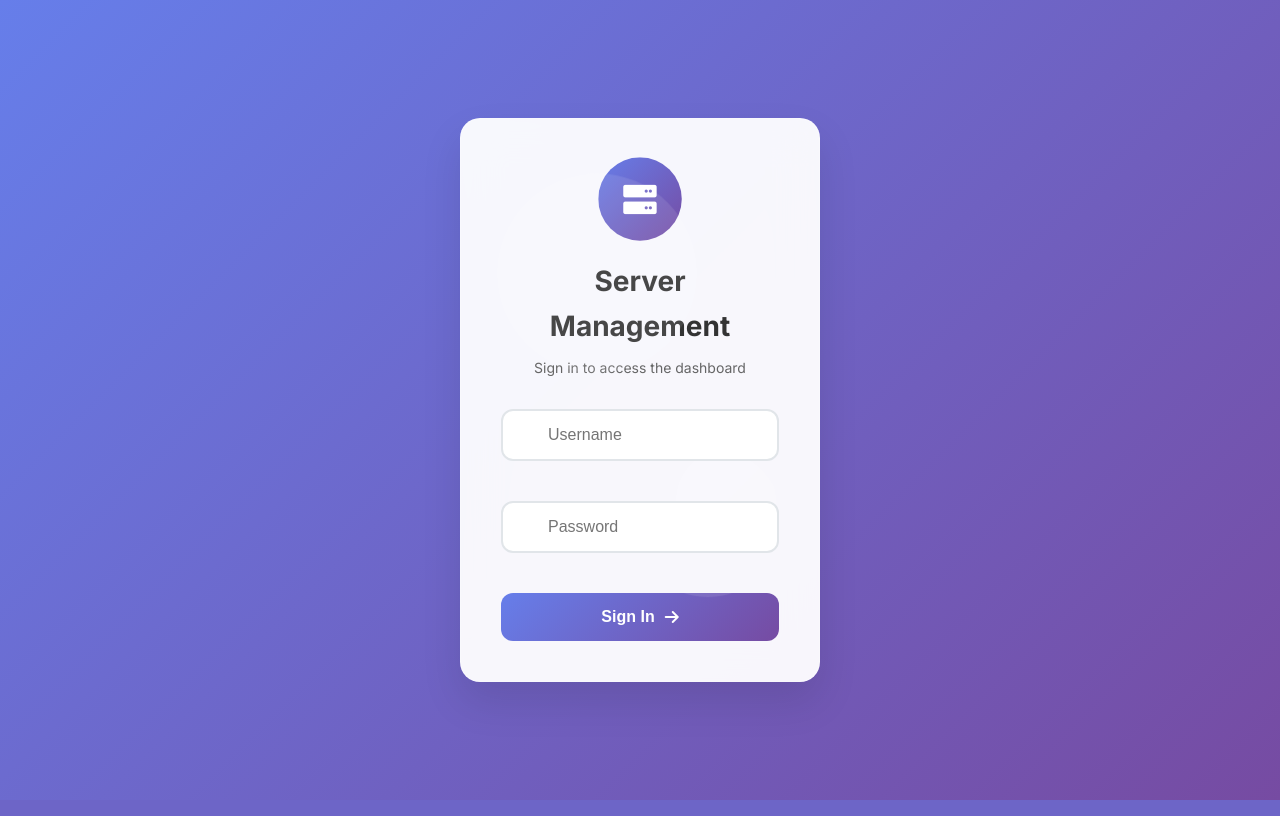
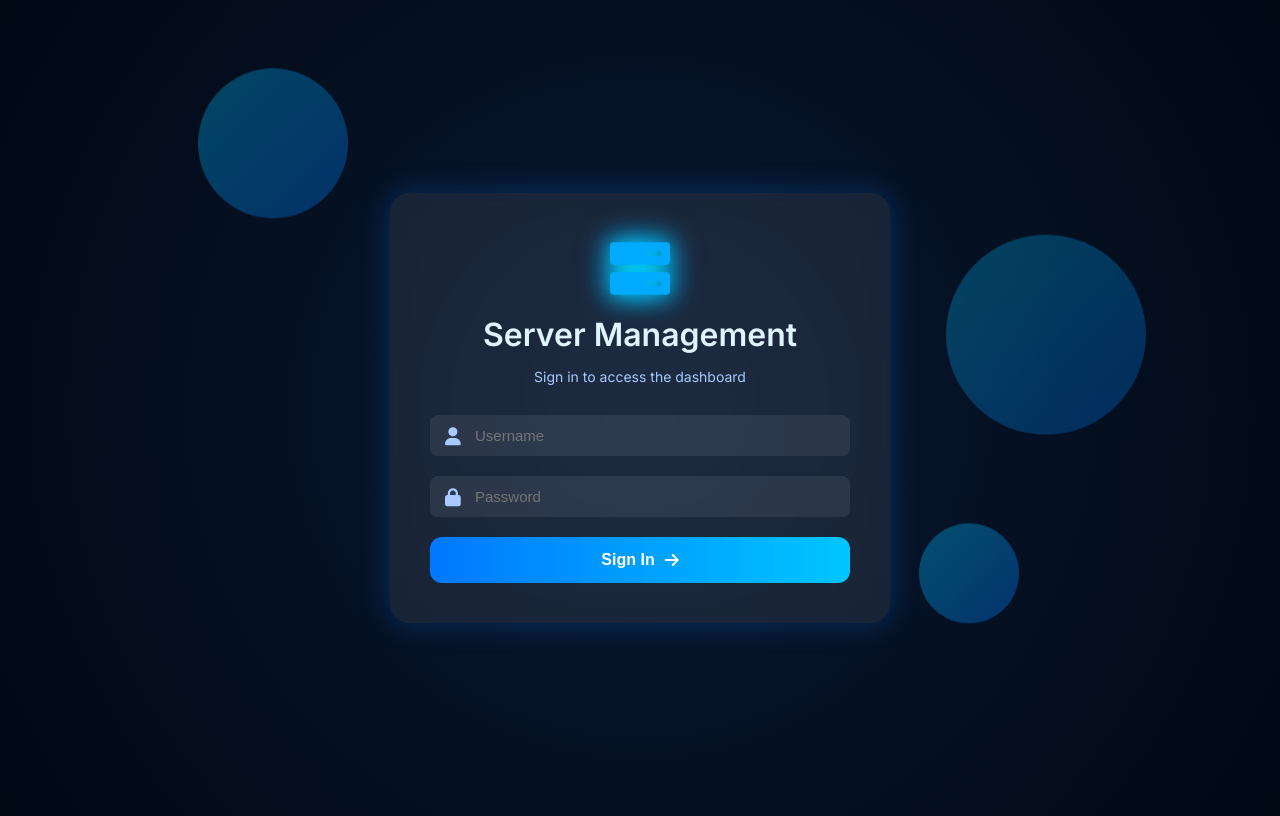
Before and after one commit to sharonkynu/ServerManagement, a Flask app: page /login in a window 1280 px wide. Run offline with Flask 3, Linux system fonts and the light colour scheme.

Commit message:
new_updates in login-page

```diff
--- a/app.py
+++ b/app.py
@@ -291,7 +291,7 @@ def dashboard():
     system_info = get_system_info()
     network_info = get_network_info()
 
-    return render_template('dashboard.html',
+    return render_template('system.html',
                          system_info=system_info,
                          network_info=network_info,
                          user=session['user'],
--- a/templates/login.html
+++ b/templates/login.html
@@ -6,15 +6,203 @@
   <title>Login - Server Management</title>
   <link href="https://cdnjs.cloudflare.com/ajax/libs/font-awesome/6.0.0/css/all.min.css" rel="stylesheet">
   <link href="https://fonts.googleapis.com/css2?family=Inter:wght@300;400;500;600;700&display=swap" rel="stylesheet">
-    <link rel="stylesheet" href="{{ url_for('static', filename='css/style.css') }}">
+
+  <style>
+    body.login-body {
+      font-family: 'Inter', sans-serif;
+      background: radial-gradient(circle at center, #0a1931, #000814);
+      height: 100vh;
+      display: flex;
+      align-items: center;
+      justify-content: center;
+      overflow: hidden;
+      position: relative;
+      color: #fff;
+    }
+
+    /* Floating Orbs Animation */
+    .orb {
+      position: absolute;
+      border-radius: 50%;
+      opacity: 0.2;
+      background: linear-gradient(135deg, #00c6ff, #0078ff);
+      animation: float 10s ease-in-out infinite;
+    }
+
+    .orb:nth-child(1) {
+      width: 150px;
+      height: 150px;
+      top: 10%;
+      left: 15%;
+      animation-delay: 0s;
+    }
+    .orb:nth-child(2) {
+      width: 100px;
+      height: 100px;
+      bottom: 20%;
+      right: 20%;
+      animation-delay: 2s;
+    }
+    .orb:nth-child(3) {
+      width: 200px;
+      height: 200px;
+      top: 30%;
+      right: 10%;
+      animation-delay: 4s;
+    }
+
+    @keyframes float {
+      0%, 100% { transform: translateY(0); opacity: 0.2; }
+      50% { transform: translateY(-25px); opacity: 0.35; }
+    }
+
+    .login-container {
+      position: relative;
+      width: 100%;
+      max-width: 420px;
+      background: rgba(255, 255, 255, 0.08);
+      backdrop-filter: blur(12px);
+      padding: 40px;
+      border-radius: 20px;
+      box-shadow: 0 0 30px rgba(0, 120, 255, 0.3);
+      z-index: 10;
+      animation: fadeInUp 1s ease;
+    }
+
+    @keyframes fadeInUp {
+      from { opacity: 0; transform: translateY(40px); }
+      to { opacity: 1; transform: translateY(0); }
+    }
+
+    .login-header {
+      text-align: center;
+      margin-bottom: 30px;
+    }
+
+    .login-icon {
+      font-size: 60px;
+      color: #00aaff;
+      text-shadow: 0 0 15px #00aaff;
+      animation: pulseGlow 2s infinite;
+    }
+
+    @keyframes pulseGlow {
+      0%, 100% { text-shadow: 0 0 10px #00aaff, 0 0 20px #0078ff; }
+      50% { text-shadow: 0 0 25px #00e6ff, 0 0 35px #009dff; }
+    }
+
+    .login-header h1 {
+      margin: 10px 0 5px;
+      font-weight: 600;
+      color: #e0f4ff;
+    }
+
+    .login-header p {
+      font-size: 14px;
+      color: #a9c9ff;
+    }
+
+    .input-group {
+      position: relative;
+      margin-bottom: 20px;
+    }
+
+    .input-group i.input-icon {
+      position: absolute;
+      top: 50%;
+      left: 15px;
+      transform: translateY(-50%);
+      color: #a9c9ff;
+      font-size: 18px;
+      transition: color 0.3s ease;
+    }
+
+.input-group input {
+  width: 100%;
+  padding: 12px 15px 12px 45px; /* same vertical padding as button */
+  border: none;
+  border-radius: 8px;            /* same curve as button */
+  font-size: 15px;
+  color: #fff;
+  outline: none;
+  background: rgba(255,255,255,0.08);
+  transition: all 0.3s ease;
+  box-sizing: border-box;
+}
+
+.input-group input:focus {
+  background: rgba(255,255,255,0.12);
+  box-shadow: 0 0 10px rgba(0,170,255,0.4);
+}
+
+
+    .input-group input:focus + i {
+      color: #00aaff;
+    }
+
+    .login-btn {
+      width: 100%;
+      background: linear-gradient(90deg, #0078ff, #00c6ff);
+      color: white;
+      border: none;
+      padding: 14px;
+      border-radius: 12px;
+      font-size: 16px;
+      cursor: pointer;
+      font-weight: 600;
+      transition: all 0.3s ease;
+      display: flex;
+      align-items: center;
+      justify-content: center;
+      gap: 10px;
+    }
+
+    .login-btn:hover {
+      background: linear-gradient(90deg, #009dff, #00e6ff);
+      box-shadow: 0 0 15px #00aaff;
+    }
+
+    .login-btn.loading {
+      opacity: 0.8;
+      cursor: not-allowed;
+      box-shadow: none;
+    }
+
+    .flash-message {
+      margin-bottom: 15px;
+      padding: 12px;
+      border-radius: 8px;
+      font-size: 14px;
+      background: rgba(255, 255, 255, 0.1);
+      color: #fff;
+      text-align: center;
+    }
+
+    /* Glow pulse animation for success/error/info messages */
+    .flash-success { border: 1px solid #00ffb3; color: #00ffb3; }
+    .flash-error { border: 1px solid #ff6b6b; color: #ff6b6b; }
+    .flash-info { border: 1px solid #4fc3f7; color: #4fc3f7; }
+
+    .flash-success, .flash-error, .flash-info {
+      animation: glowFlash 1.2s ease-in-out;
+    }
+
+    @keyframes glowFlash {
+      0%, 100% { opacity: 1; }
+      50% { opacity: 0.7; }
+    }
+  </style>
 </head>
 <body class="login-body">
+
+  <!-- Floating background orbs -->
+  <div class="orb"></div>
+  <div class="orb"></div>
+  <div class="orb"></div>
+
   <div class="login-container">
-        <div class="login-box">
     <div class="login-header">
-                <div class="login-icon">
-                    <i class="fas fa-server"></i>
-                </div>
+      <div class="login-icon"><i class="fas fa-server"></i></div>
       <h1>Server Management</h1>
       <p>Sign in to access the dashboard</p>
     </div>
@@ -31,48 +219,14 @@
     {% endwith %}
 
     <form method="POST" class="login-form" autocomplete="off">
-                <div class="form-group">
       <div class="input-group">
         <i class="fas fa-user input-icon"></i>
-                        <input
-                            type="text"
-                            name="username"
-                            id="username-field"
-                            placeholder="Username"
-                            required
-                            autocomplete="off"
-                            style="
-                                width: 100%;
-                                padding: 15px 15px 15px 45px;
-                                border: 2px solid #e1e5e9;
-                                border-radius: 12px;
-                                font-size: 16px;
-                                color: #333;
-                                background-color: white;
-                            ">
-                    </div>
+        <input type="text" name="username" id="username-field" placeholder="Username" required autocomplete="off">
       </div>
 
-                <div class="form-group">
       <div class="input-group">
         <i class="fas fa-lock input-icon"></i>
-                        <input
-                            type="password"
-                            name="password"
-                            id="password-field"
-                            placeholder="Password"
-                            required
-                            autocomplete="new-password"
-                            style="
-                                width: 100%;
-                                padding: 15px 15px 15px 45px;
-                                border: 2px solid #e1e5e9;
-                                border-radius: 12px;
-                                font-size: 16px;
-                                color: #333;
-                                background-color: white;
-                            ">
-                    </div>
+        <input type="password" name="password" id="password-field" placeholder="Password" required autocomplete="new-password">
       </div>
 
       <button type="submit" class="login-btn">
@@ -80,43 +234,19 @@
         <i class="fas fa-arrow-right btn-icon"></i>
       </button>
     </form>
-<!--
-            <div class="login-footer">
-                <p>Default credentials: <strong>admin / admin123</strong></p>
-            </div>
-        </div>
--->
-        <div class="login-background">
-            <div class="bg-circle circle-1"></div>
-            <div class="bg-circle circle-2"></div>
-            <div class="bg-circle circle-3"></div>
-        </div>
   </div>
 
   <script>
     document.addEventListener('DOMContentLoaded', function() {
-        console.log('Login page ready');
-
       const form = document.querySelector('.login-form');
       const submitBtn = document.querySelector('.login-btn');
       const usernameInput = document.getElementById('username-field');
       const passwordInput = document.getElementById('password-field');
 
-        // Make sure fields are editable and not prefilled
-        if (usernameInput && passwordInput) {
-            usernameInput.removeAttribute('readonly');
-            usernameInput.removeAttribute('disabled');
-            passwordInput.removeAttribute('readonly');
-            passwordInput.removeAttribute('disabled');
-            usernameInput.value = '';
-            passwordInput.value = '';
-        }
-
-        // Handle button loading state on submit
       if (form && submitBtn) {
         form.addEventListener('submit', function() {
           submitBtn.classList.add('loading');
-                submitBtn.innerHTML = '<i class="fas fa-spinner fa-spin"></i> Signing In...';
+          submitBtn.innerHTML = '<i class="fas fa-spinner fa-spin"></i> Connecting to Server...';
           submitBtn.disabled = true;
         });
       }
```
Lines whose indentation alone changed are shown as unchanged.
